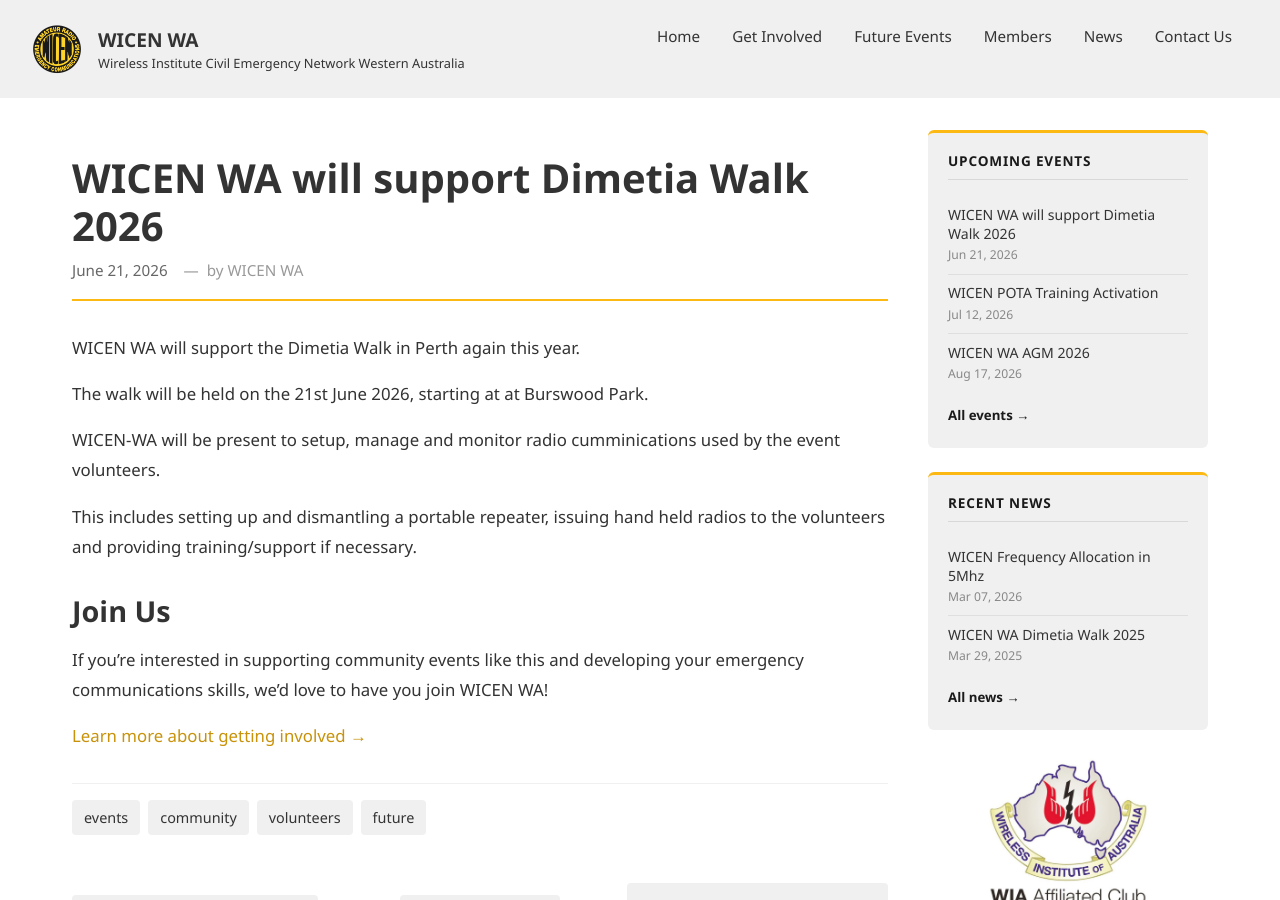
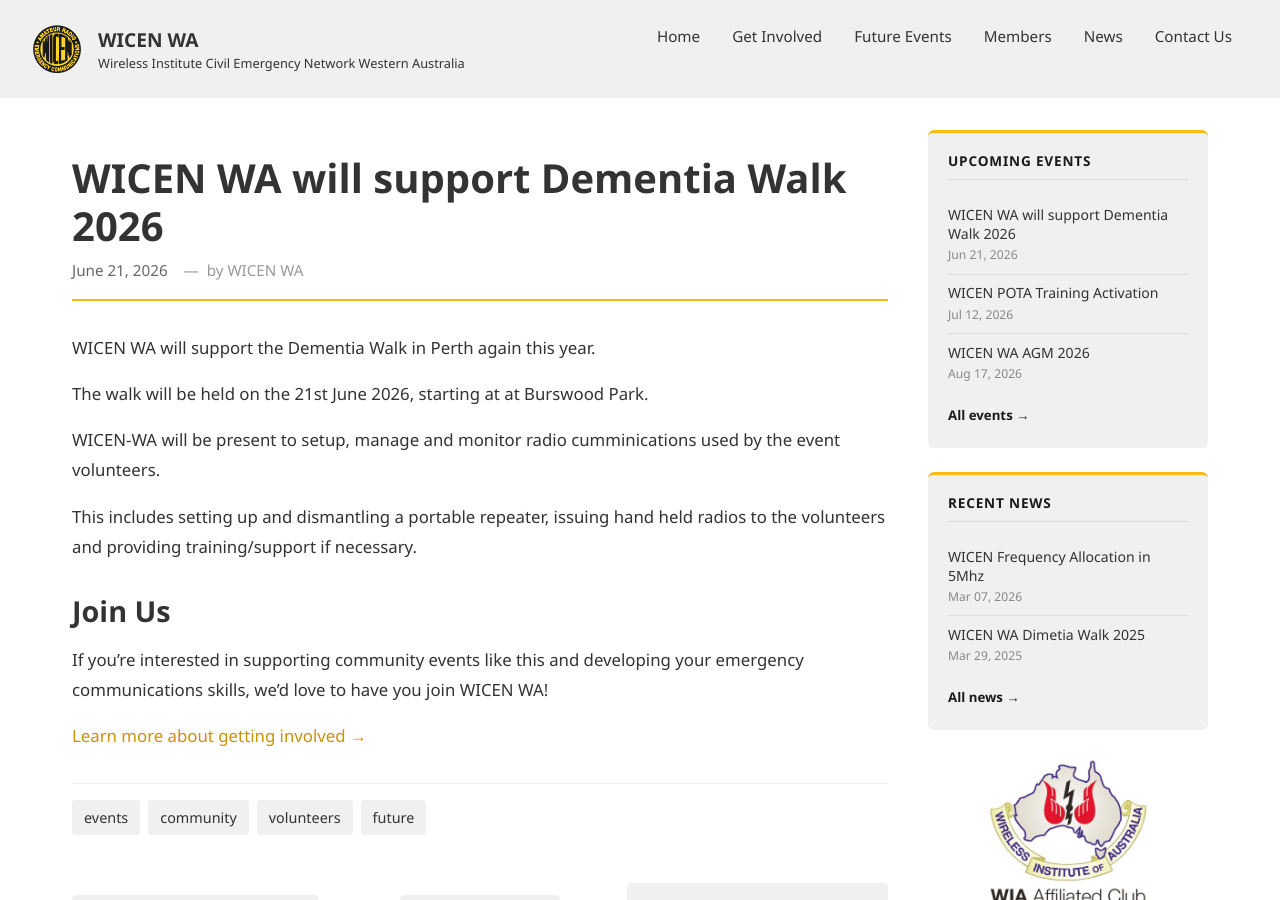
Before and after one commit to jubbp/WICENWA-Web, a Jekyll site: the page built from _posts/2026-06-21-Dementia-walk-2026 copy.md, in a window 1280 px wide and 900 px high. Built offline with Jekyll 4.4.1, drawn with Linux system fonts in a browser that asks for light colours.

Commit message:
spelling mistake in Dementia

```diff
--- a/_posts/2025-03-28-dimetia-walk-2025.md
+++ b/_posts/2025-03-28-Dementia-walk-2025.md
@@ -6,7 +6,7 @@
 tags: [events, community, volunteers, news]
 ---
 
-WICEN WA participated in the Dimetia Walk 2025, supporting the community event with our skilled volunteer operators.
+WICEN WA participated in the Dementia Walk 2025, supporting the community event with our skilled volunteer operators.
 
 ## Event Highlights
 
--- a/_posts/2026-06-21-dimetia-walk-2026 copy.md
+++ b/_posts/2026-06-21-Dementia-walk-2026 copy.md
@@ -1,12 +1,12 @@
 ---
 layout: post
-title: "WICEN WA will support Dimetia Walk 2026"
+title: "WICEN WA will support Dementia Walk 2026"
 date: 2026-06-21
 author: WICEN WA
 tags: [events, community, volunteers, future]
 ---
 
-WICEN WA will support the Dimetia Walk in Perth again this year.
+WICEN WA will support the Dementia Walk in Perth again this year.
 
 The walk will be held on the 21st June 2026, starting at at Burswood Park.
 
```
